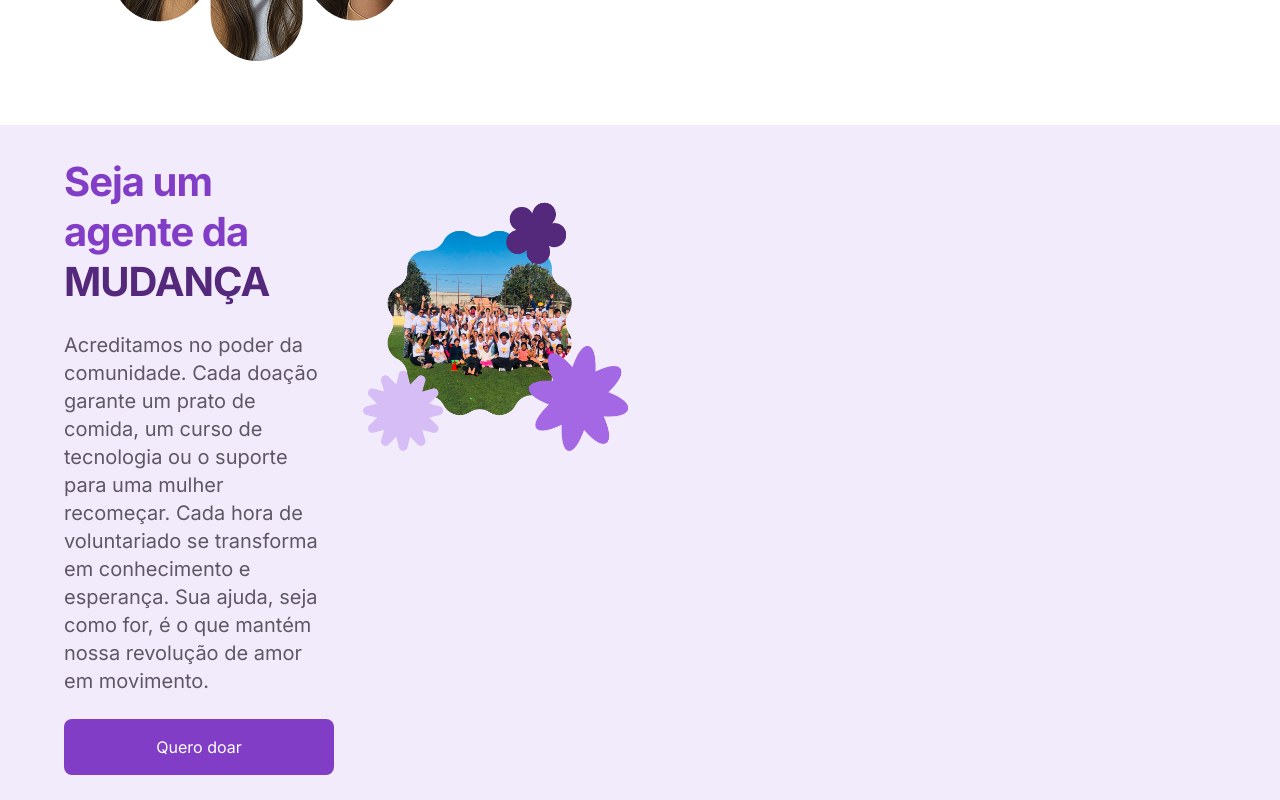
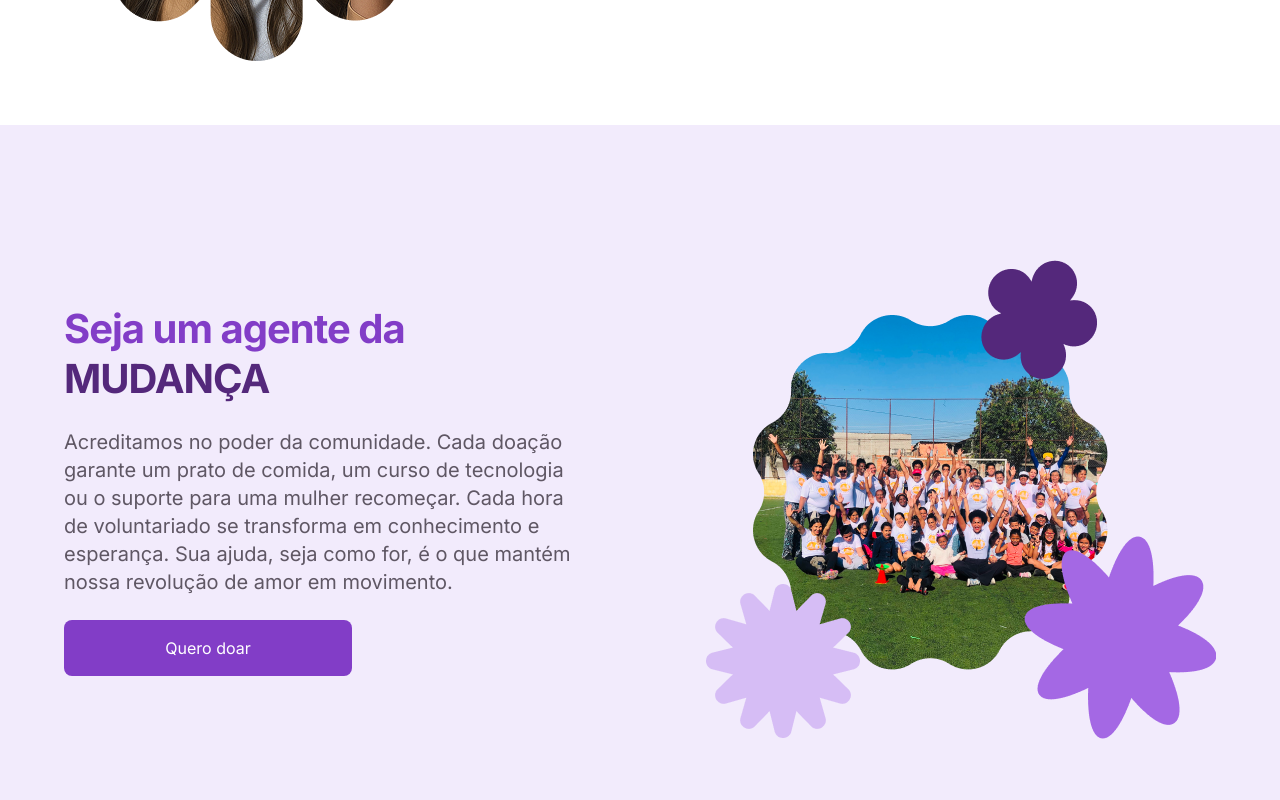
Before and after one commit to Projeto-FrontEnd-Fusion/Aceve-website-development, a Next.js app: page /sobre-nos in a window 1280 px wide. Shown: the part 2940-3740 px from the top of the page. Built offline with nearby package versions, Linux system fonts and the light colour scheme; a web font is replaced by a local one.

Commit message:
fix:image adjustments on the changemaker section

```diff
--- a/src/features/about-us/components/Changemaker.tsx
+++ b/src/features/about-us/components/Changemaker.tsx
@@ -4,10 +4,10 @@ import floralFrameImage from "@/assets/changemaker.png";
 
 export const Changemaker = () => {
   return (
-    <section className="w-full bg-primary-200 px-4 py-8 tablet:px-8 desktop:px-16">
-      <div className="grid grid-cols-1 gap-6 desktop:grid-cols-2 desktop:items-center">
-        <div className="grid desktop:grid-cols-2 gap-6 text-center desktop:text-left">
-          <h2 className="row-start-1 font-inter font-bold text-2xl tablet:text-[2rem] desktop:text-[2.5rem] leading-tight tracking-tight text-center desktop:text-left order-1">
+    <section className="w-full bg-primary-200 px-4 py-12 tablet:px-8 desktop:px-16">
+      <div className="grid grid-rows-[auto_auto] grid-cols-1 gap-8 desktop:grid-rows-1 desktop:grid-cols-2 desktop:items-center desktop:gap-24">
+        <div className="row-start-2 desktop:row-start-1 flex flex-col items-center desktop:items-start gap-6">
+          <h2 className="font-inter font-bold text-2xl tablet:text-[2rem] desktop:text-[2.5rem] leading-tight tracking-tight text-center desktop:text-left">
             <span className="block tablet:inline text-primary-600">
               Seja um agente da{" "}
             </span>
@@ -16,13 +16,7 @@ export const Changemaker = () => {
             </span>
           </h2>
 
-          <Image
-            src={floralFrameImage}
-            alt="Imagem institucional decorada com moldura floral"
-            className="object-cover h-auto max-w-full transition-all duration-500 row-start-2 desktop:row-start-1 desktop:col-start-2 desktop:row-span-4"
-          />
-
-          <p className="desktop:col-start-1 font-inter text-base tablet:text-lg desktop:text-xl leading-relaxed text-grey-600 text-left max-w-full order-3 desktop:order-1">
+          <p className="font-inter text-base tablet:text-lg desktop:text-xl leading-relaxed text-grey-600 text-center desktop:text-left max-w-full">
             Acreditamos no poder da comunidade. Cada doação garante um prato de
             comida, um curso de tecnologia ou o suporte para uma mulher
             recomeçar. Cada hora de voluntariado se transforma em conhecimento e
@@ -30,7 +24,6 @@ export const Changemaker = () => {
             de amor em movimento.
           </p>
 
-          <div className="desktop:col-start-1 w-full flex justify-center tablet:justify-center desktop:justify-start max-w-full order-4">
           <GlobalLink
             href="/quero-doar"
             variant="primary"
@@ -39,6 +32,12 @@ export const Changemaker = () => {
             Quero doar
           </GlobalLink>
         </div>
+        <div className="row-start-1 desktop:row-start-1 flex justify-center desktop:justify-end">
+          <Image
+            src={floralFrameImage}
+            alt="Imagem institucional decorada com moldura floral"
+            className="object-contain h-auto max-w-[18rem] tablet:max-w-[32rem] desktop:max-w-[50rem] transition-all duration-500"
+          />
         </div>
       </div>
     </section>
```
Lines whose indentation alone changed are shown as unchanged.
